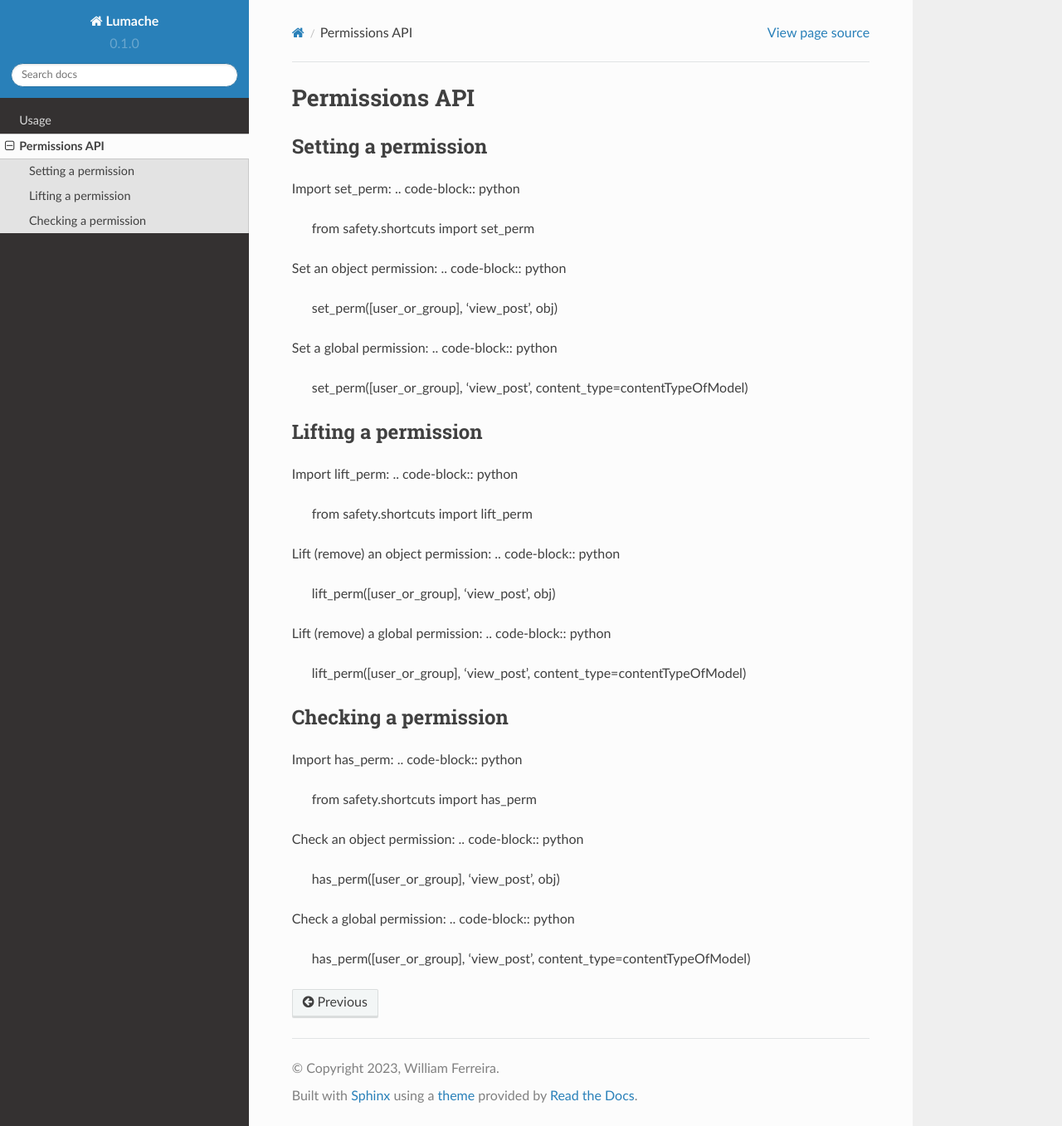
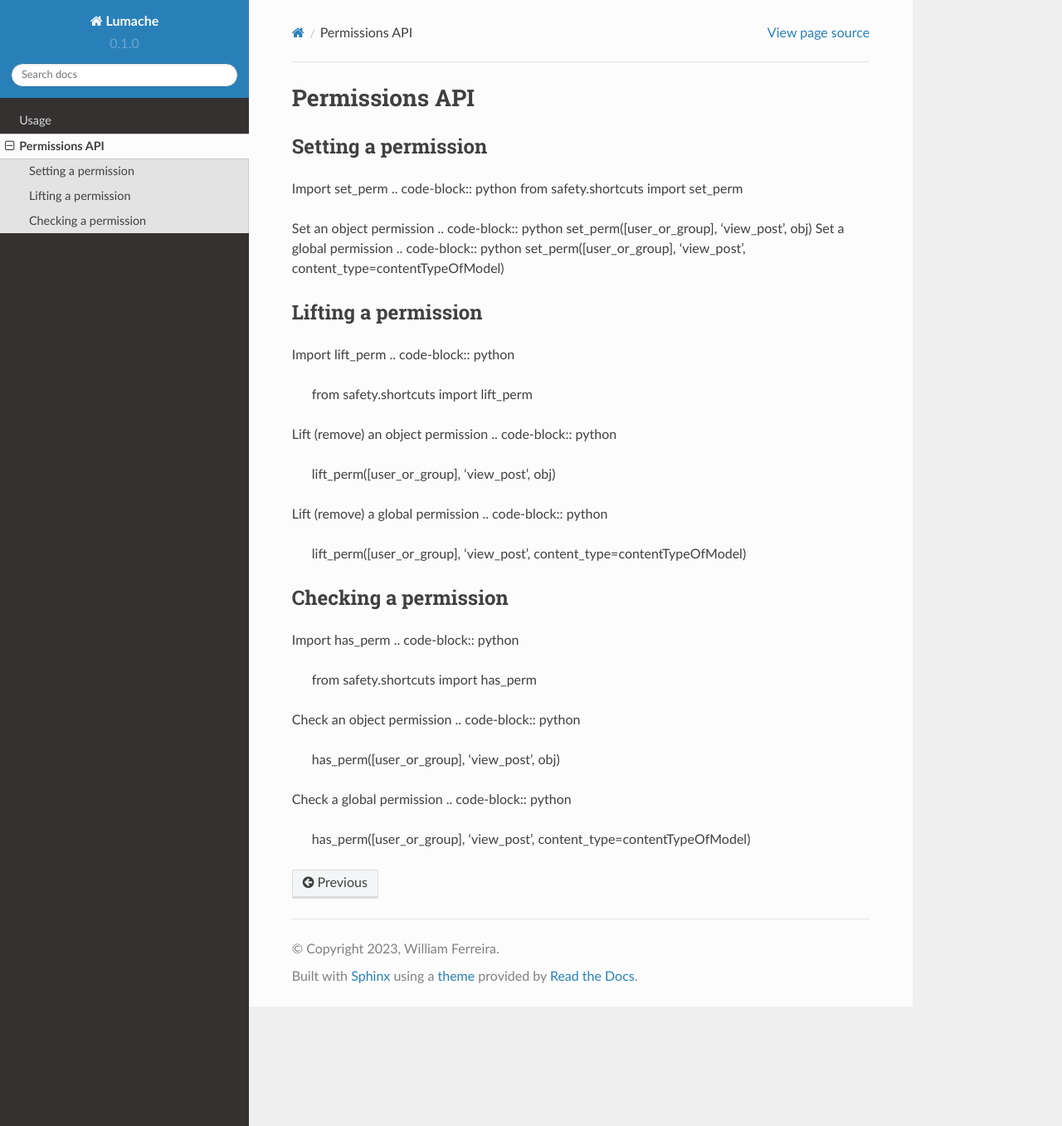
Before and after one commit to storm-sft/django-object-safety-docs, a Sphinx documentation site: the page built from docs/source/permissions_api.rst, in a window 1280 px wide and 1357 px high. Shown: the whole window at 83% size. Built offline with Sphinx 7.4.7 and the Read the Docs theme 2.0.0, drawn with Linux system fonts in a browser that asks for light colours.

Commit message:
Remove colons

```diff
--- a/docs/source/permissions_api.rst
+++ b/docs/source/permissions_api.rst
@@ -3,37 +3,37 @@ Permissions API
 
 Setting a permission
 --------------------
-Import set_perm:
+Import set_perm
 .. code-block:: python
-    from safety.shortcuts import set_perm
+from safety.shortcuts import set_perm
 
-Set an object permission:
+Set an object permission
 .. code-block:: python
-    set_perm([user_or_group], 'view_post', obj)
-Set a global permission:
+set_perm([user_or_group], 'view_post', obj)
+Set a global permission
 .. code-block:: python
-    set_perm([user_or_group], 'view_post', content_type=contentTypeOfModel)
+set_perm([user_or_group], 'view_post', content_type=contentTypeOfModel)
 
 Lifting a permission
 --------------------
-Import lift_perm:
+Import lift_perm
 .. code-block:: python
     from safety.shortcuts import lift_perm
-Lift (remove) an object permission:
+Lift (remove) an object permission
 .. code-block:: python
     lift_perm([user_or_group], 'view_post', obj)
-Lift (remove) a global permission:
+Lift (remove) a global permission
 .. code-block:: python
     lift_perm([user_or_group], 'view_post', content_type=contentTypeOfModel)
 
 Checking a permission
 ---------------------
-Import has_perm:
+Import has_perm
 .. code-block:: python
     from safety.shortcuts import has_perm
-Check an object permission:
+Check an object permission
 .. code-block:: python
     has_perm([user_or_group], 'view_post', obj)
-Check a global permission:
+Check a global permission
 .. code-block:: python
     has_perm([user_or_group], 'view_post', content_type=contentTypeOfModel)
```
